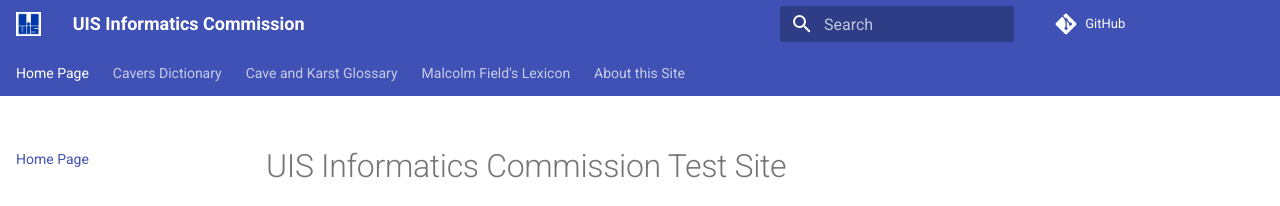
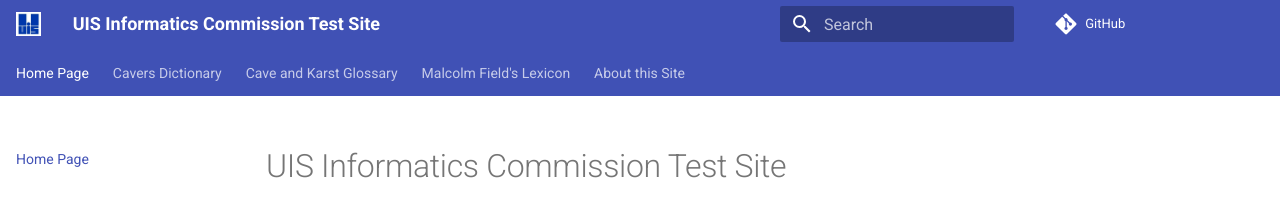
Before and after one commit to speleolinux/uisic, an MkDocs documentation site: the page built from docs/index.md, in a window 1280 px wide. Shown: the top 206 px of the page. Built offline with MkDocs 1.6.1 and Material for MkDocs 9.7.7, drawn with Linux system fonts in a browser that asks for light colours; comment, search, counter and statistics services are not loaded.

Commit message:
Changed title

```diff
--- a/mkdocs.yml
+++ b/mkdocs.yml
@@ -1,6 +1,6 @@
 # mkdocs main configuration file.
 
-site_name: "UIS Informatics Commission"
+site_name: "UIS Informatics Commission Test Site"
 site_url: "https://speleolinux.github.io/uisic/"
 repo_url: "https://github.com/speleolinux/uisic/"
 use_directory_urls: true
```
